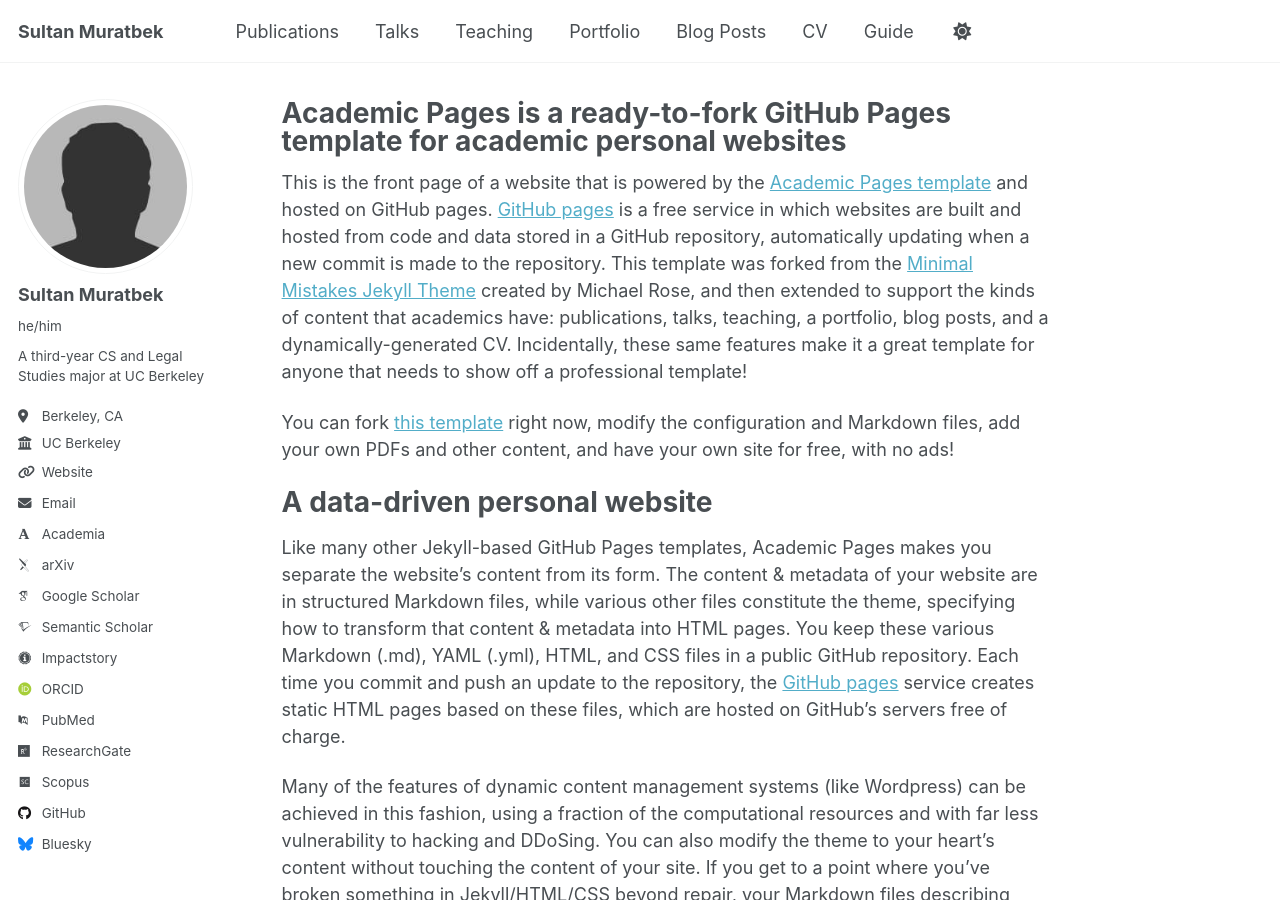
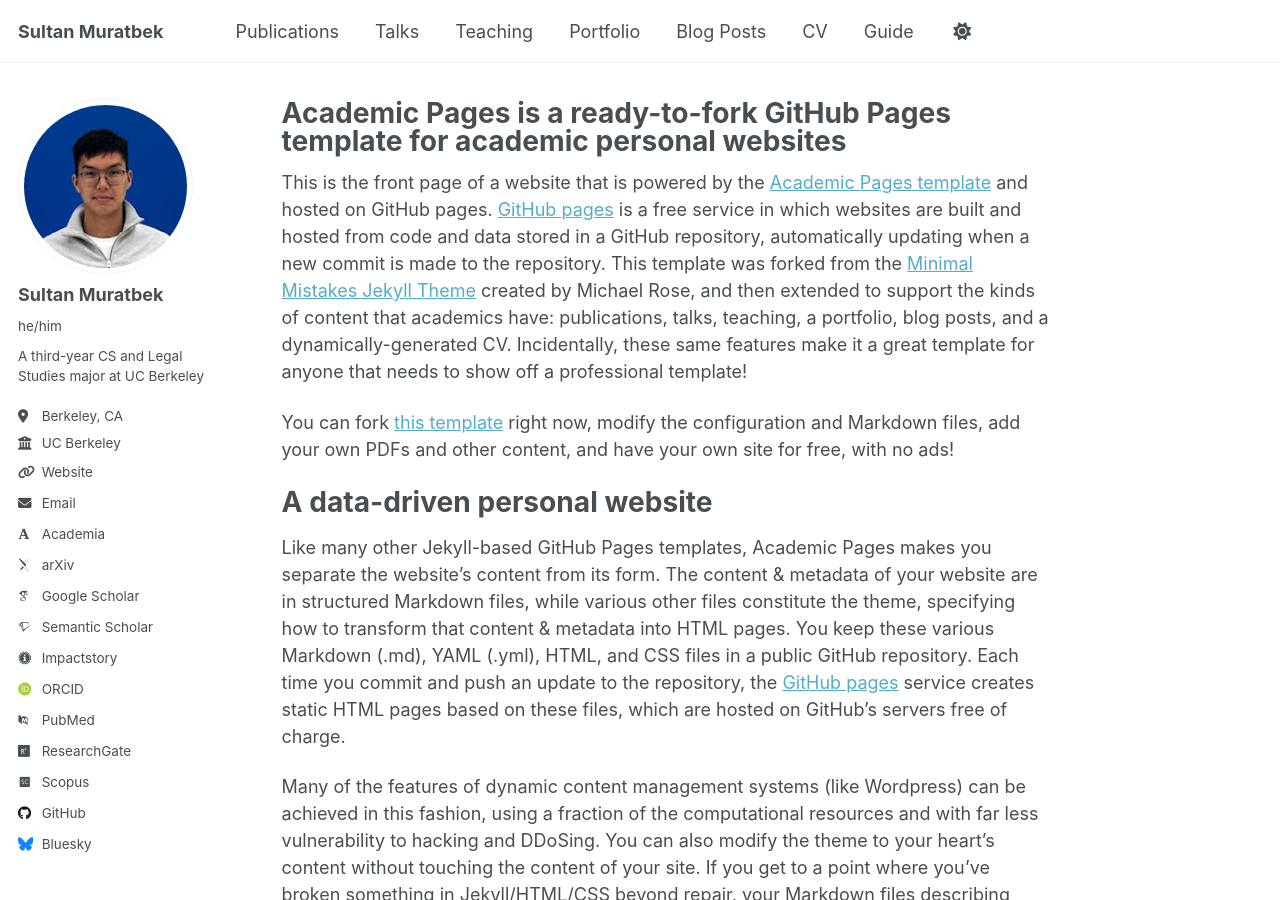
Before and after one commit to sultan-muratbek/sultan-muratbek.github.io, a Jekyll site: the page built from _pages/about.md, in a window 1280 px wide and 900 px high. Built offline with Jekyll 4.4.1, drawn with Linux system fonts in a browser that asks for light colours; some web fonts are replaced; a script that is not in the unit is left out.

Commit message:
Update _config.yml

```diff
--- a/_config.yml
+++ b/_config.yml
@@ -19,7 +19,7 @@ repository: "sultan-muratbek/sultan-muratbek.github.io"
 
 # Site Author
 author:
-  avatar: "bio-photo.jpg"
+  avatar: "sultan-muratbek3.jpg"
   name: "Sultan Muratbek"
   pronouns: "he/him"
   bio: "A third-year CS and Legal Studies major at UC Berkeley"
```
